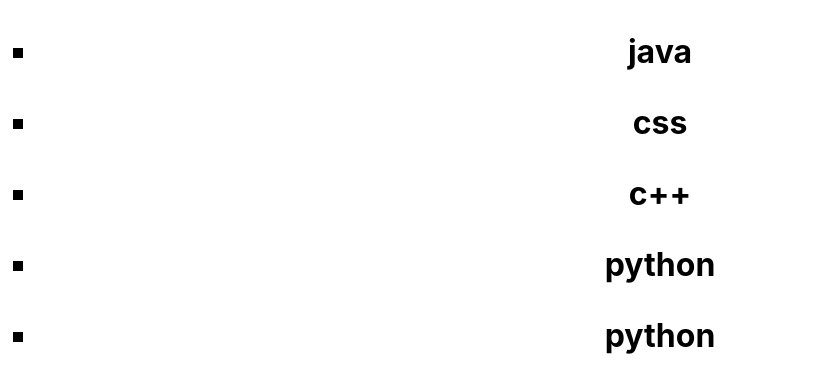
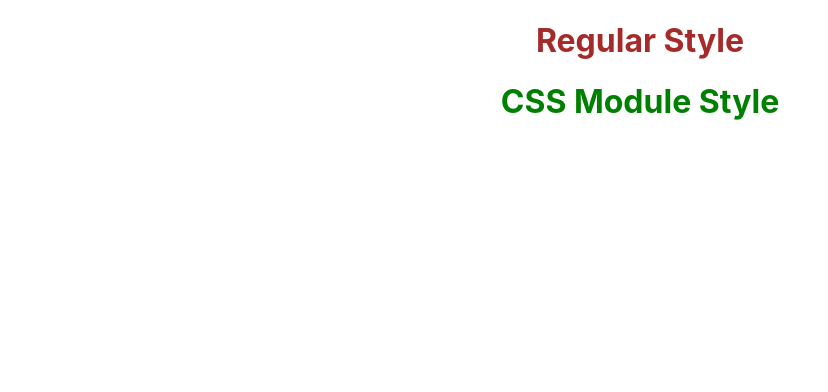
Before and after one commit to shimebet/ReactProject, a React (Create React App) app: page / in a window 1280 px wide. Shown: the top 392 px of the page, without its empty margins (0-828 px from the left). Built offline with nearby package versions, Linux system fonts and the light colour scheme.

Commit message:
add 3 type of style

```diff
--- a/src/App.js
+++ b/src/App.js
@@ -1,41 +1,47 @@
+import React from 'react';
 import logo from './logo.svg';
 import './App.css';
-//import FullName from './components/props';
+// import FullName from './components/props';
 import Subscribe from './components/states';
 import Event_fuc from './components/event_on_func_comp';
 import Event_On_Class from './components/event_on_class';
 import Event_Binding from './components/event_binding';
 import Condition_Render from './components/condition_render';
 import ListLanguage from './components/list';
-//import Hello from './components/func_compionents';
-  // if we use arrow function we impoert as follow
+import Style from './components/style';
+import Inline from './components/inline';
+import './Appstyle.css';
+import Styles from './Appstyle.module.css';
+
+// import Hello from './components/func_compionents';
+// if we use arrow function we import as follows
 // import {Hello} from './components/func_compionents';
-//import Hi from './components/class_componenets';
-//import WellCome from "./components/jsx";
+// import Hi from './components/class_components';
+// import WellCome from "./components/jsx";
+
 function App() {
   return (
-<div className='App'>
-  {/* <Hello></Hello>  also posible*/}
+    <div className="App">
+      {/* <Hello></Hello>  also possible */}
 
       {/* <Hello />
       <Hi /> */}
 
       {/* <WellCome /> */}
 
-
-{/* <FullName name="abebe" Age = "28">
-<p>this first person </p>
+      {/* <FullName name="abebe" Age="28">
+        <p>this first person</p>
       </FullName>
-<FullName name= "jamala" Age = "27">
-<p>this second person </p>
+      <FullName name="jamala" Age="27">
+        <p>this second person</p>
       </FullName>
-<FullName name ="roba" Age = "26">
+      <FullName name="roba" Age="26">
         <button>click me</button>
       </FullName> */}
 
-{/* <Subscribe />  */}
+      {/* <Subscribe /> */}
 
-{/* <Event_fuc />  */}
+      {/* <Event_fuc /> */}
 
       {/* <Event_On_Class /> */}
 
@@ -43,7 +49,13 @@ function App() {
 
       {/* <Condition_Render /> */}
 
-<ListLanguage />
+      {/* <ListLanguage /> */}
+
+      {/* <Style heading={true}/> */}
+      {/* <Inline /> */}
+
+      <h1 className="Regularcss">Regular Style</h1>
+      <h1 className={Styles.modulecss}>CSS Module Style</h1>
     </div>
   );
 }
--- /dev/null
+++ b/src/Appstyle.css
@@ -0,0 +1,3 @@
+.Regularcss{
+    color: brown;
+}
--- /dev/null
+++ b/src/Appstyle.module.css
@@ -0,0 +1,3 @@
+.modulecss{
+    color: green;
+}
--- /dev/null
+++ b/src/components/inline.js
@@ -0,0 +1,17 @@
+import React from 'react'
+
+function Inline() {
+    //create object
+    const heading = {
+color: 'orange',
+backgroundColor: 'black',
+fontSize: '60px'
+    }
+  return (
+    <div>
+      <h1 style={heading}>Inline style for react component</h1>
+    </div>
+  )
+}
+
+export default Inline
--- /dev/null
+++ b/src/components/style.css
@@ -0,0 +1,6 @@
+.heading{
+    color: blue;
+}
+.large_font{
+    font-size: 60px;
+}
--- /dev/null
+++ b/src/components/style.js
@@ -0,0 +1,14 @@
+import React from 'react';
+import './style.css';
+
+function Style(props) {
+  let className = props.heading ? 'heading' : '';
+  return (
+    <div>
+        {/* apply conditional style */}
+      <h1 className={`${className} large_font`}>Style for react component</h1>
+    </div>
+  );
+}
+
+export default Style;
```
Lines whose indentation alone changed are shown as unchanged.
